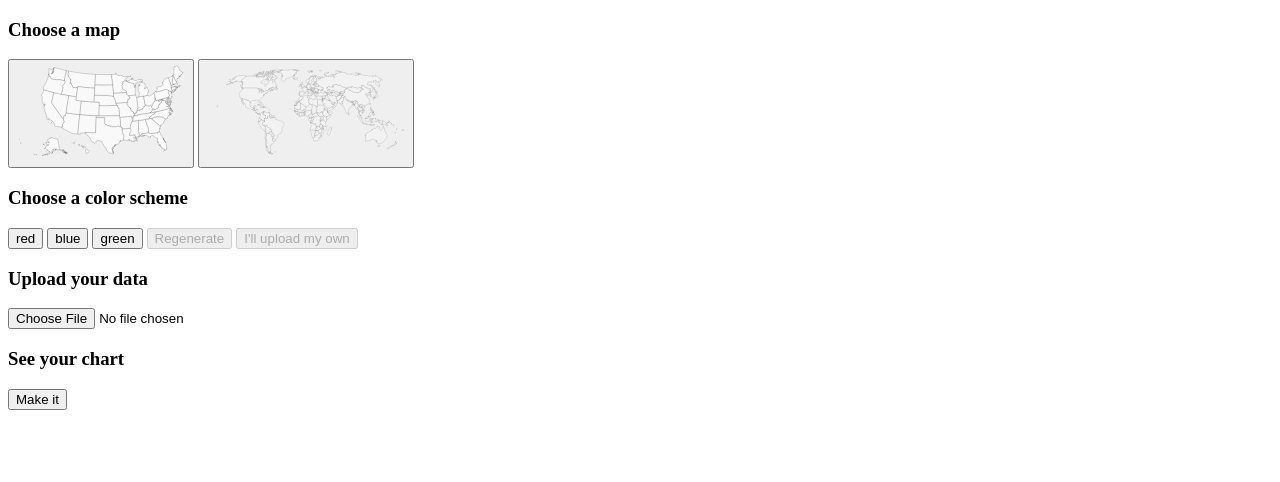
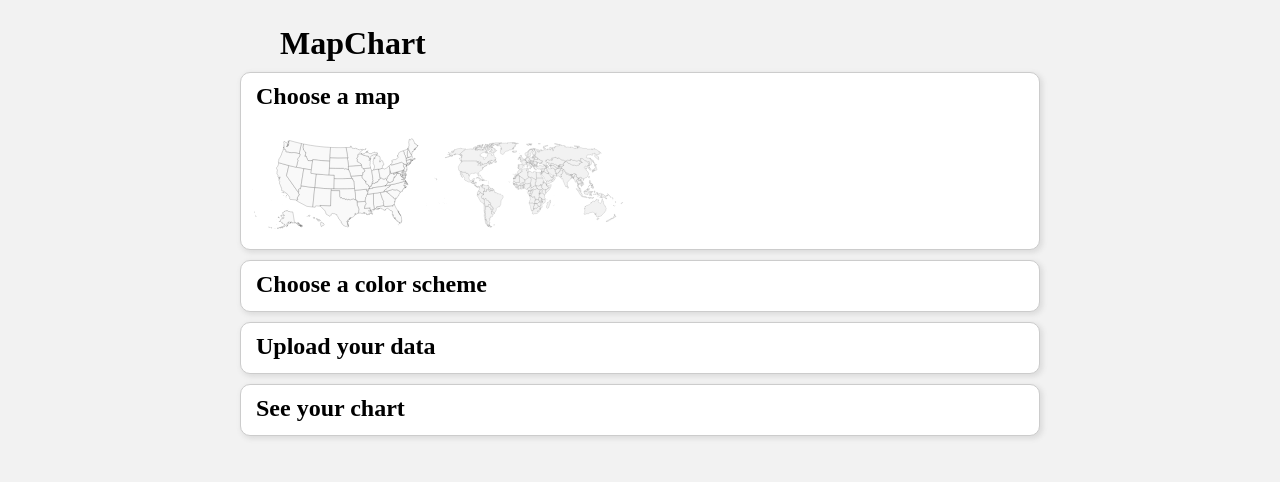
Before and after one commit to ajay-gandhi/mapchart, a plain HTML site: page index.html in a window 1280 px wide. Drawn offline with nearby package versions, Linux system fonts and the light colour scheme.

Commit message:
Accordion

```diff
--- /dev/null
+++ b/accordion.js
@@ -0,0 +1,4 @@
+d3.selectAll(".AccordionSection__heading").on("click", () => {
+  d3.selectAll(".AccordionSection").classed("AccordionSection--minimized", true);
+  d3.select(d3.event.target.parentNode).classed("AccordionSection--minimized", false);
+});
--- a/index.html
+++ b/index.html
@@ -3,30 +3,42 @@
 <head>
   <title>MapChart</title>
   <script src="https://d3js.org/d3.v5.min.js"></script>
+  <link rel="stylesheet" href="style.css" type="text/css">
 </head>
 <body>
-  <div>
-    <h3>Choose a map</h3>
-    <button class="selectMap" id="us"><img src="/assets/us.svg" height="100" width="auto" /></button>
-    <button class="selectMap" id="world"><img src="/assets/world.svg" height="100" width="auto" /></button>
-  </div>
-  <div>
-    <h3>Choose a color scheme</h3>
-    <button class="selectColor" id="red">red</button>
-    <button class="selectColor" id="blue">blue</button>
-    <button class="selectColor" id="green">green</button>
-    <button class="selectColor" id="regenerate" disabled>Regenerate</button>
-    <button class="selectColor" id="uploaded" disabled>I'll upload my own</button>
-  </div>
-  <div>
-    <h3>Upload your data</h3>
-    <input type="file" class="selectFile" />
-  </div>
-  <div>
-    <h3>See your chart</h3>
-    <button class="makeMap">Make it</button>
-    <div class="mapResult"></div>
+  <div class="Container">
+    <h1 class="Title">MapChart</h1>
+    <div class="AccordionSection" id="choose-map">
+      <h2 class="AccordionSection__heading">Choose a map</h2>
+      <div class="AccordionSection__AccordionContent">
+        <img src="/assets/us.svg" height="100" width="auto" class="AccordionContent__selectMap" id="us" />
+        <img src="/assets/world.svg" height="100" width="auto" class="AccordionContent__selectMap" id="world" />
+      </div>
+    </div>
+    <div class="AccordionSection AccordionSection--minimized" id="choose-color">
+      <h2 class="AccordionSection__heading">Choose a color scheme</h2>
+      <div class="AccordionSection__AccordionContent">
+        <button class="AccordionContent__selectColor colorGradient" id="red">Red</button>
+        <button class="AccordionContent__selectColor colorGradient" id="blue">Blue</button>
+        <button class="AccordionContent__selectColor colorGradient" id="green">Green</button>
+        <button class="AccordionContent__selectColor" id="uploaded" disabled>I'll upload my own</button>
+      </div>
+    </div>
+    <div class="AccordionSection AccordionSection--minimized" id="upload-data">
+      <h2 class="AccordionSection__heading">Upload your data</h2>
+      <div class="AccordionSection__AccordionContent">
+        <input type="file" class="AccordionContent__selectFile" />
+      </div>
+    </div>
+    <div class="AccordionSection AccordionSection--minimized" id="see-chart">
+      <h2 class="AccordionSection__heading">See your chart</h2>
+      <div class="AccordionSection__AccordionContent">
+        <button class="AccordionContent__makeMap">Make it</button>
+        <div class="AccordionContent__mapResult"></div>
+      </div>
+    </div>
   </div>
   <script src="main.js"></script>
+  <script src="accordion.js"></script>
 </body>
 </html>
--- a/main.js
+++ b/main.js
@@ -1,21 +1,20 @@
 
 const mapOptions = ["us", "world"];
 const settings = {
-  whichMap: "us",
-  // whichMap: false,
+  whichMap: false,
   colorscheme: false,
   data: false,
 };
 
-d3.selectAll(".selectMap").on("click", () => {
-  settings.whichMap = d3.event.target;
+d3.selectAll(".AccordionContent__selectMap").on("click", () => {
+  settings.whichMap = d3.event.target.id;
 });
 
-d3.selectAll(".selectColor", () => {
-  settings.colorscheme = d3.event.target;
+d3.selectAll(".AccordionContent__selectColor").on("click", () => {
+  settings.colorscheme = d3.event.target.id;
 });
 
-d3.select(".selectFile").on("change", () => {
+d3.select(".AccordionContent__selectFile").on("change", () => {
   const reader = new FileReader();
   const file = d3.event.target.files[0];
   if (!file) return;
@@ -25,15 +24,15 @@ d3.select(".selectFile").on("change", () => {
   reader.readAsText(file);
 });
 
-d3.select(".makeMap").on("click", () => {
-  if (!mapOptions.includes(settings.whichMap)) return console.log("Invalid map option");
+d3.select(".AccordionContent__makeMap").on("click", () => {
+  if (!validateSettings()) return;
 
-  const colorScale = d3.scaleLinear().domain([0, 1]).range(["white", "green"]);
+  const colorScale = d3.scaleLinear().domain([0, 1]).range(["white", settings.colorscheme]);
 
   d3.text(`assets/${settings.whichMap}.svg`)
     .then((svgText) => {
-      d3.select(".mapResult").html(svgText);
-      const svg = d3.select(".mapResult svg");
+      d3.select(".AccordionContent__mapResult").html(svgText);
+      const svg = d3.select(".AccordionContent__mapResult svg");
 
       for (let i = 0; i < settings.data.length; i++) {
         const state = svg.select(`path#${settings.data[i].country}`);
@@ -41,3 +40,17 @@ d3.select(".makeMap").on("click", () => {
       }
     });
 });
+
+const validateSettings = () => {
+  const errors = [];
+  if (!mapOptions.includes(settings.whichMap)) errors.push("Invalid map type selection");
+  if (!settings.colorscheme) errors.push("Invalid color selection");
+  if (!settings.data) errors.push("No data");
+
+  if (errors.length === 0) {
+    return true;
+  } else {
+    d3.select(".AccordionContent__mapResult").html(errors.join("<br />"));
+    return false;
+  }
+};
--- /dev/null
+++ b/style.css
@@ -0,0 +1,36 @@
+body {
+  margin: 0;
+  padding: 0;
+  background-color: #f2f2f2;
+}
+
+.Container {
+  max-width: 800px;
+  width: 100%;
+  padding: 10px;
+  margin: 0 auto;
+}
+.Title {
+  margin: 15px 0 10px 0;
+  padding: 0 40px;
+}
+
+.AccordionSection {
+  overflow: hidden;
+  margin-bottom: 10px;
+  border-radius: 10px;
+  border: 1px solid #ccc;
+  background-color: #fff;
+  box-shadow: 2px 2px 5px 1px #ddd;
+}
+.AccordionSection--minimized {
+  height: 50px;
+}
+.AccordionSection__heading {
+  margin: 0;
+  padding: 10px 10px 15px 15px;
+  cursor: pointer;
+}
+.AccordionSection__AccordionContent {
+  padding: 10px;
+}
```
